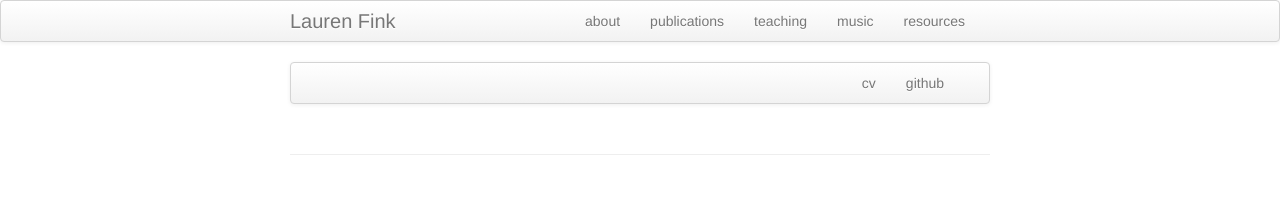
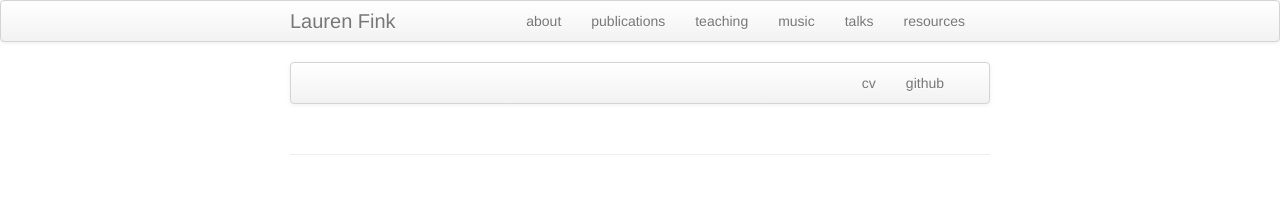
Before and after one commit to lkfink/lkfink.github.io, a Jekyll site: the page built from index.html, in a window 1280 px wide. Shown: the top 205 px of the page. Built offline with Jekyll 4.4.1, drawn with Linux system fonts in a browser that asks for light colours.

Commit message:
Update default.html

```diff
--- a/_includes/themes/twitter/default.html
+++ b/_includes/themes/twitter/default.html
@@ -32,6 +32,7 @@
               <li><a href="{{ BASE_PATH }}/pages/pubs.html">publications</a></li>
               <li><a href="{{ BASE_PATH }}/pages/teaching.html">teaching</a></li>
               <li><a href="{{ BASE_PATH }}/pages/music.html">music</a></li>
+              <li><a href="{{ BASE_PATH }}/pages/talks.html">talks</a></li>
               <li><a href="{{ BASE_PATH }}/pages/resources.html">resources</a></li>
           </ul>
         </div>
```
